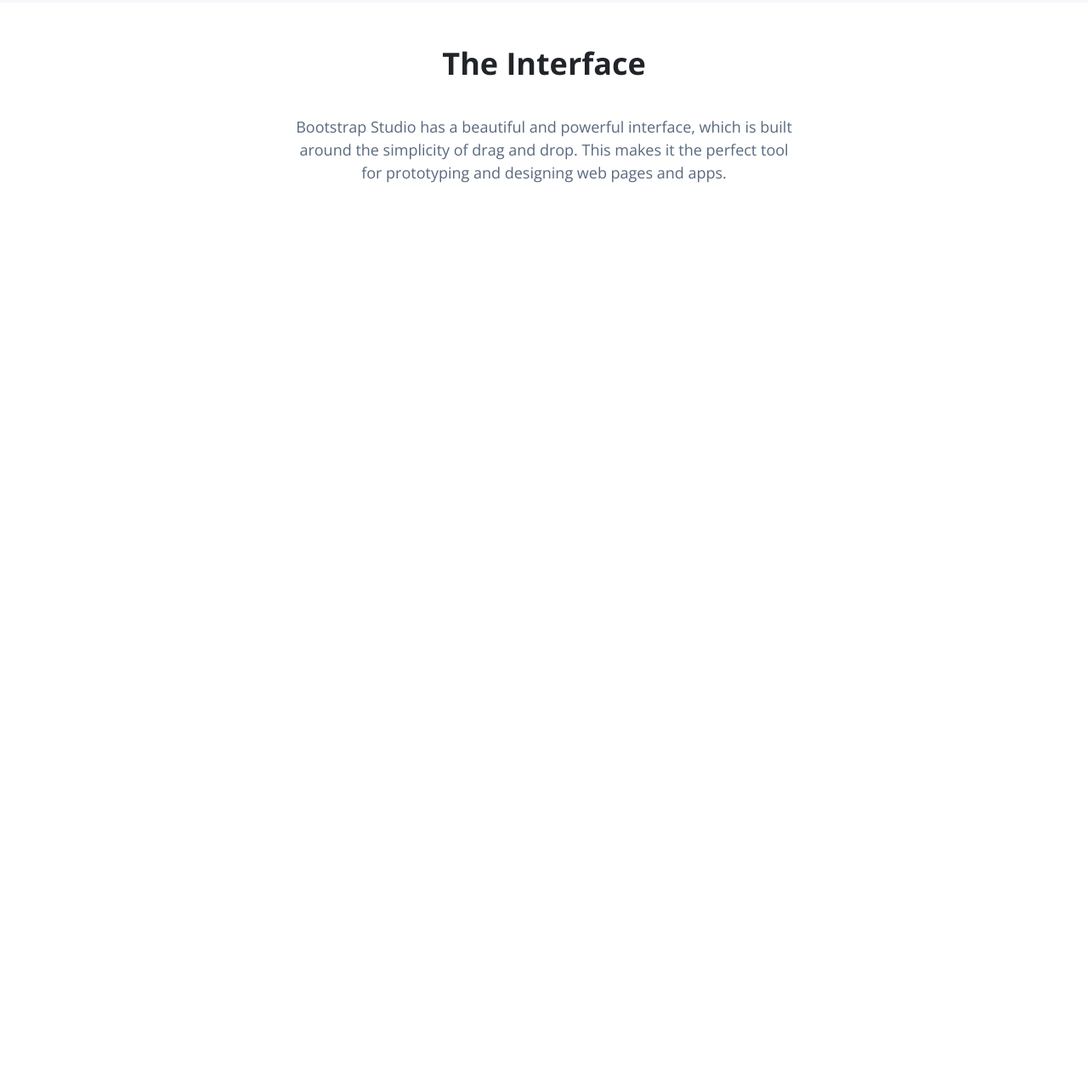
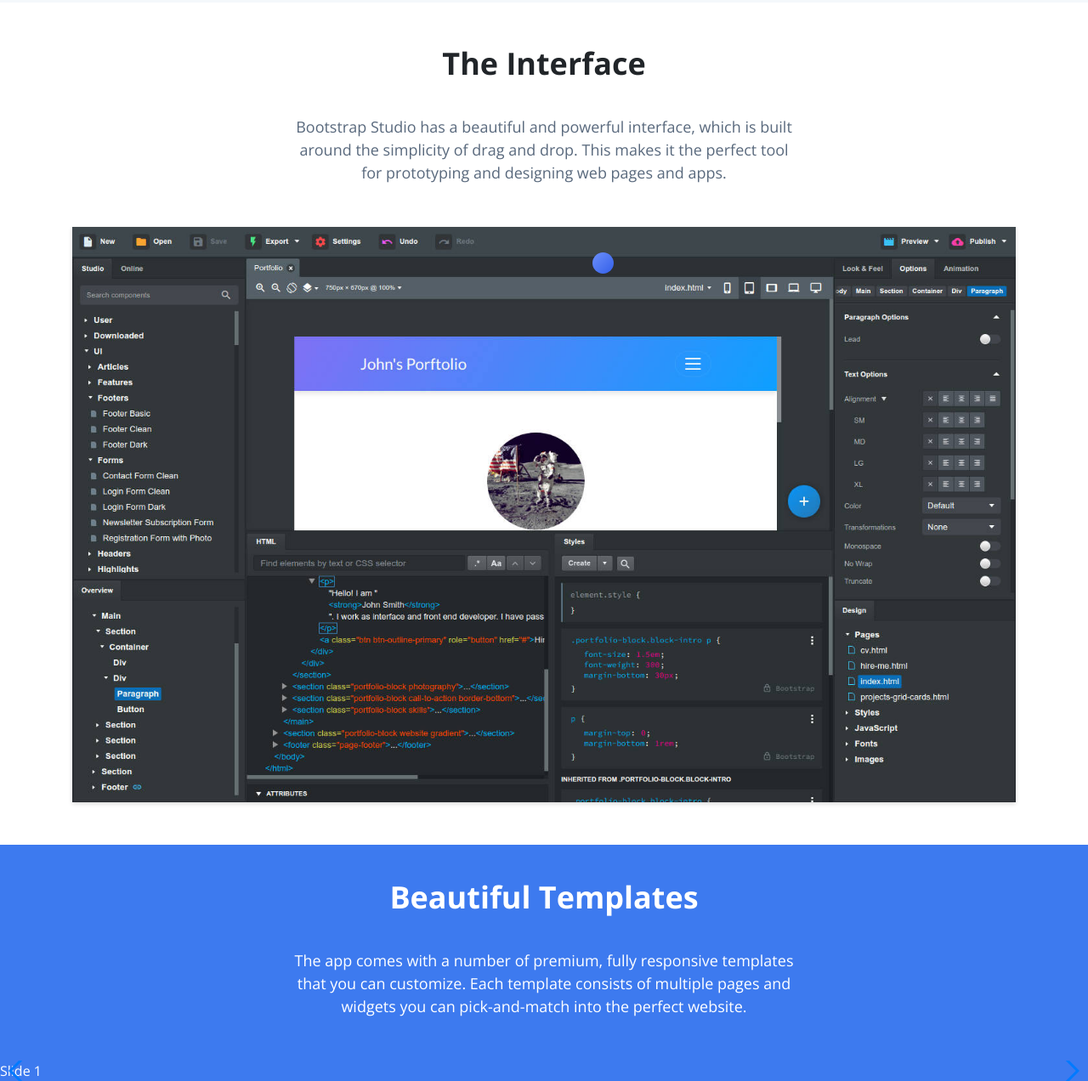
Before and after one commit to thaycacac/boogen-docs, a Nuxt app: page / in a window 1280 px wide. Shown: the part 1900-3172 px from the top of the page at 85% size. Before the commit the page ends 2167 px from the top, so only its background shows below. Built offline with nearby package versions, Linux system fonts and the light colour scheme.

Commit message:
wip:add interface

```diff
--- /dev/null
+++ b/components/futures/templates.vue
@@ -0,0 +1,57 @@
+<template>
+  <div class="templates">
+    <h3>Beautiful Templates</h3>
+    <p>The app comes with a number of premium, fully responsive templates that you can customize. Each template consists of multiple pages and widgets you can pick-and-match into the perfect website.</p>
+    <div class="swiper-container">
+      <!-- Additional required wrapper -->
+      <div class="swiper-wrapper">
+        <!-- Slides -->
+        <div class="swiper-slide">
+          Slide 1
+        </div>
+        <div class="swiper-slide">
+          Slide 2
+        </div>
+        <div class="swiper-slide">
+          Slide 3
+        </div>...
+      </div>
+      <!-- If we need pagination -->
+      <div class="swiper-pagination" />
+
+      <!-- If we need navigation buttons -->
+      <div class="swiper-button-prev" />
+      <div class="swiper-button-next" />
+
+      <!-- If we need scrollbar -->
+      <div class="swiper-scrollbar" />
+    </div>
+  </div>
+</template>
+
+<script>
+export default {}
+</script>
+
+<style lang="scss" scoped>
+@import '~/assets/scss/main.scss';
+.templates {
+  background-color: #3d7aef;
+  color: $color-white;
+  padding-top: 40px;
+  h3 {
+    font-weight: 700;
+    text-align: center;
+    font-size: 36px;
+    margin-bottom: 40px;
+  }
+  p {
+    text-align: center;
+    font-size: 18px;
+    line-height: 1.5;
+    margin: 0 auto 50px;
+    max-width: 600px;
+    font-weight: 400;
+  }
+}
+</style>
--- a/components/index.js
+++ b/components/index.js
@@ -3,3 +3,4 @@
 export { default as Intro } from './intro'
 export { default as Version } from './intro/version.vue'
 export { default as Interface } from './interface'
+export { default as Templates } from './futures/templates.vue'
--- a/components/interface/index.vue
+++ b/components/interface/index.vue
@@ -2,6 +2,15 @@
   <div class="interface">
     <h3>The Interface</h3>
     <p>Bootstrap Studio has a beautiful and powerful interface, which is built around the simplicity of drag and drop. This makes it the perfect tool for prototyping and designing web pages and apps.</p>
+    <div class="container interface-img">
+      <img
+        :src="require('@/assets/images/home/header.jpg')"
+        class="img-responsive"
+        alt="image background"
+      >
+      <div v-b-tooltip.hover class="ringring d-none d-xl-block" title="Tooltip content" />
+      <div class="circle d-none d-xl-block" />
+    </div>
   </div>
 </template>
 
@@ -12,7 +21,7 @@
 <style lang="scss" scoped>
 @import '~/assets/scss/main.scss';
 .interface {
-  padding-top: 50px;
+  padding: 50px 0px;
   h3 {
     font-weight: 700;
     text-align: center;
@@ -28,5 +37,47 @@
     max-width: 600px;
     font-weight: 400;
   }
+  .interface-img {
+    position: relative;
+  }
+  .img-responsive {
+    width: 100%;
+    box-shadow: 0 2px 5px rgba(0, 0, 0, 0.15);
+  }
+  .circle {
+    width: 25px;
+    height: 25px;
+    background: linear-gradient(135deg, #6d90fb, #335fe9);
+    border-radius: 50%;
+    position: absolute;
+    top: 30px;
+    left: 55%;
+  }
+
+  .ringring {
+    border: 10px solid #8abdb8;
+    -webkit-border-radius: 30px;
+    height: 30px;
+    width: 30px;
+    position: absolute;
+    top: 28px;
+    left: 54.9%;
+    -webkit-animation: pulsate 2s ease-out;
+    -webkit-animation-iteration-count: infinite;
+    opacity: 0;
+  }
+  @-webkit-keyframes pulsate {
+    0% {
+      -webkit-transform: scale(0.1, 0.1);
+      opacity: 0;
+    }
+    50% {
+      opacity: 1;
+    }
+    100% {
+      -webkit-transform: scale(1.2, 1.2);
+      opacity: 0;
+    }
+  }
 }
 </style>
--- a/nuxt.config.js
+++ b/nuxt.config.js
@@ -27,6 +27,16 @@
 
         href: 'https://fonts.googleapis.com/css?family=Open+Sans:300,400,700,800&display=swap',
         rel: 'stylesheet',
+      },
+      {
+
+        href: 'https://cdnjs.cloudflare.com/ajax/libs/Swiper/4.5.0/css/swiper.css',
+        rel: 'stylesheet',
+      },
+    ],
+    script: [
+      {
+        src: 'https://cdnjs.cloudflare.com/ajax/libs/Swiper/4.5.0/js/swiper.js'
       },
     ],
 
--- a/pages/index.vue
+++ b/pages/index.vue
@@ -4,14 +4,12 @@
     <Intro />
     <Version />
     <Interface />
+    <Templates />
   </div>
 </template>
 
 <script>
-import { Header , Intro , Version , Interface } from '~/components'
-
-
-
+import { Header , Intro , Version , Interface , Templates } from '~/components'
 
 export default {
   components: {
@@ -19,6 +17,7 @@
     Intro,
     Version,
     Interface,
+    Templates,
   },
 }
 </script>
```
